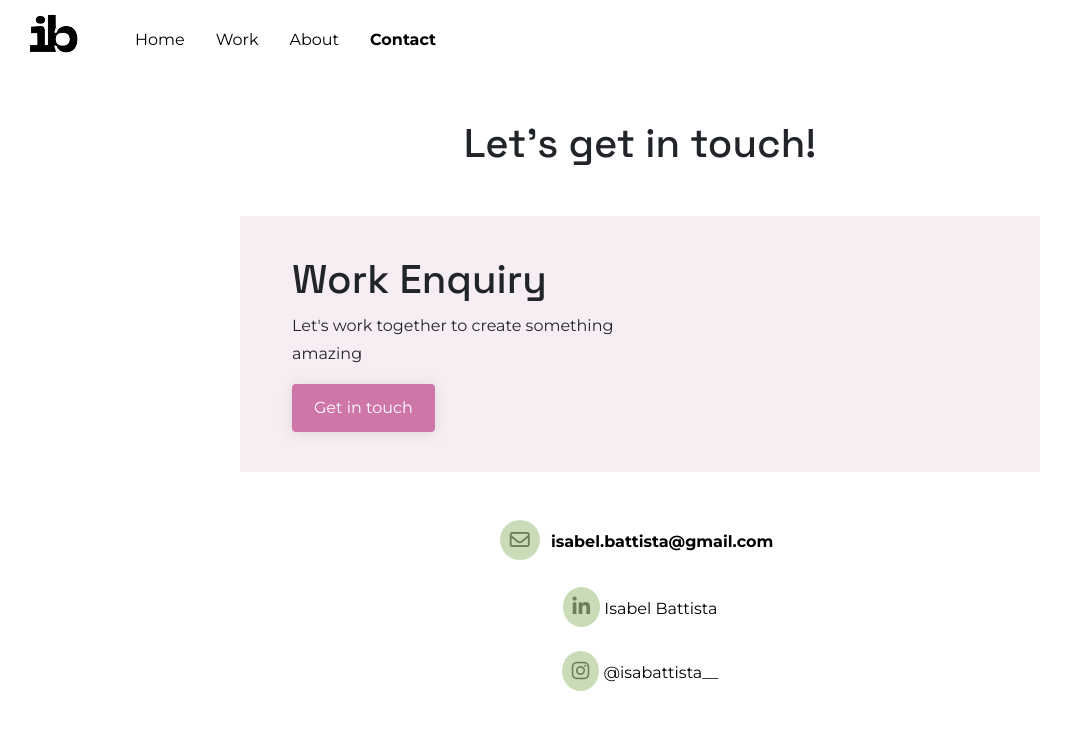
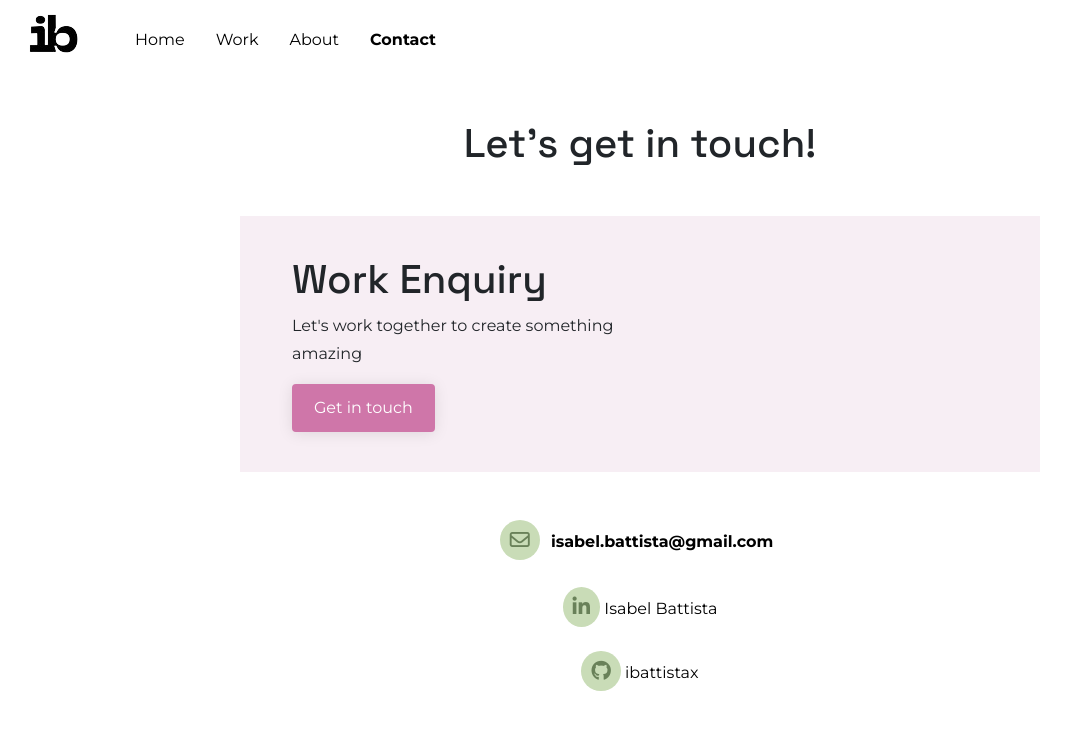
Before and after one commit to ibattistax/portfolio, a plain HTML site: page contact.html in a window 1280 px wide. Shown: the whole page, without its empty margins (0-1073 px from the left). Drawn offline with nearby package versions, Linux system fonts and the light colour scheme.

Commit message:
Improved nav UI

```diff
--- a/contact.html
+++ b/contact.html
@@ -28,7 +28,7 @@
     <link rel="stylesheet" href="src/style.css" />
   </head>
   <body>
-    <nav class="navbar navbar-expand-md sticky-top">
+    <nav class="navbar navbar-expand-sm sticky-top">
       <div class="container-fluid">
         <a class="navbar-brand" href="/index.html">
           <img src="images/logo4.png" alt="" />
@@ -93,10 +93,8 @@
           >
         </div>
         <div class="mt-4">
-          <i class="fa-brands fa-instagram"></i>
-          <a href="https://www.instagram.com/isabattista__/" class="link"
-            >@isabattista__</a
-          >
+          <i class="fa-brands fa-github"></i>
+          <a href="https://github.com/ibattistax" class="link">ibattistax</a>
         </div>
       </div>
     </div>
```
Also changed, not shown: about.html (+1 -1 lines), work.html (+1 -1 lines).
